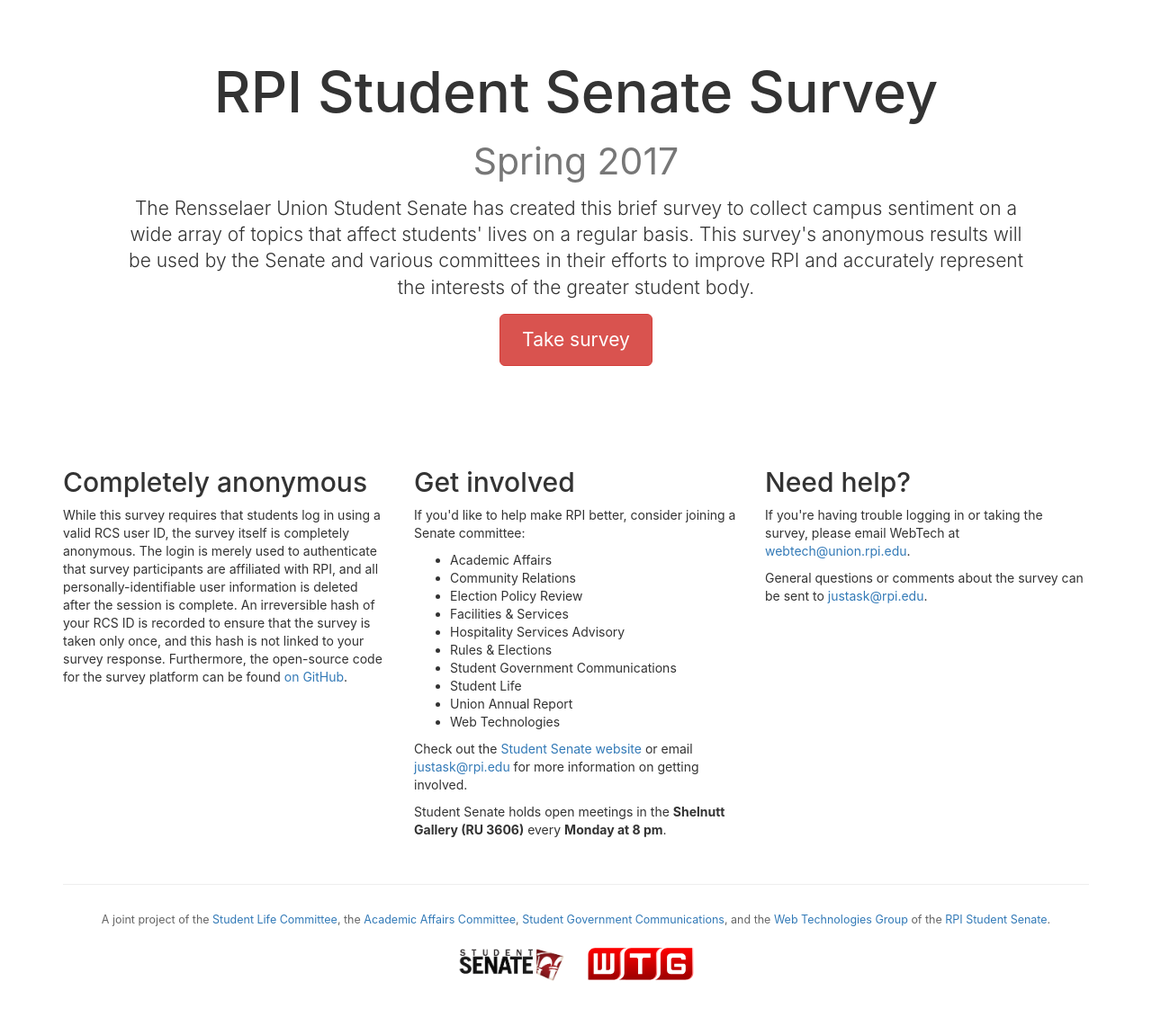
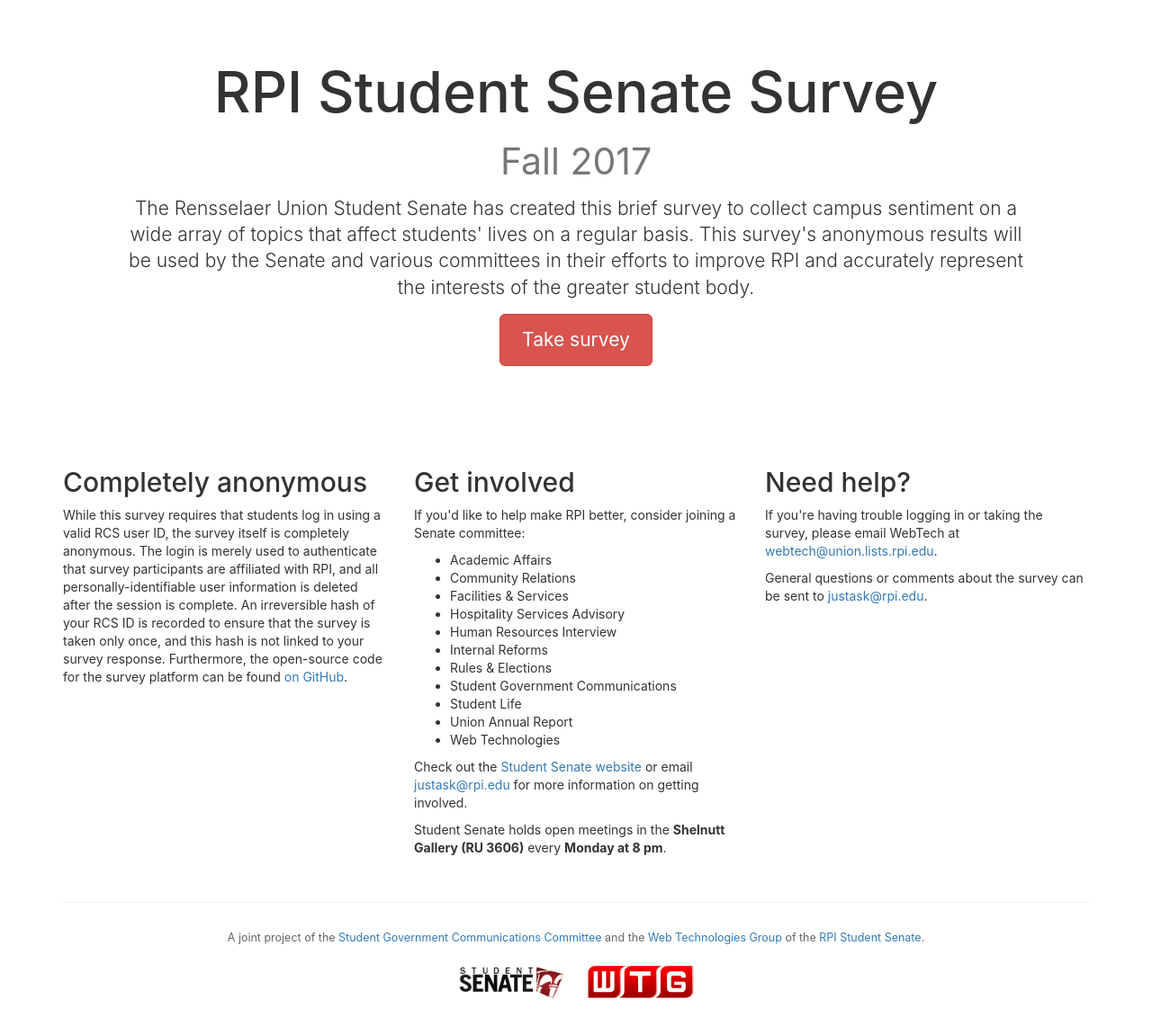
Before and after one commit to wtg/senate-survey, a Flask app: page / in a window 1280 px wide. Shown: the whole page at 90% size. Before the commit the page ends 1091 px from the top, so only its background shows below. Run offline with Flask 2, Linux system fonts and the light colour scheme; some libraries are stand-ins or nearby versions.

Commit message:
Update Spring 2017 to Fall 2017; remove raffle

```diff
--- a/templates/base.html
+++ b/templates/base.html
@@ -14,9 +14,9 @@
                 {% block content %}{% endblock %}
             </div>
             <footer class="footer">
-                <p>A joint project of the <a href="http://stugov.union.rpi.edu/senate/projects/slc/">Student Life Committee</a>, the <a href="http://stugov.union.rpi.edu/senate/projects/aac/">Academic Affairs Committee</a>, <a href="http://stugov.union.rpi.edu/senate/projects/scg/">Student Government Communications</a>, and the <a href="http://webtech.union.rpi.edu">Web Technologies Group</a> of the <a href="http://stugov.union.rpi.edu/senate/">RPI Student Senate</a>.</p>
-                <a href="http://stugov.union.rpi.edu/senate/"><img src="/static/student_senate_logo.png" class="logo-img"></a>
-                <a href="http://webtech.union.rpi.edu"><img src="/static/wtg_logo.svg" class="logo-img"></a>
+                <p>A joint project of the <a href="http://sg.rpi.edu/senate/projects/scg/">Student Government Communications Committee</a> and the <a href="https://webtech.union.rpi.edu">Web Technologies Group</a> of the <a href="http://sg.rpi.edu/senate/">RPI Student Senate</a>.</p>
+                <a href="http://sg.rpi.edu/senate/"><img src="/static/student_senate_logo.png" class="logo-img"></a>
+                <a href="https://webtech.union.rpi.edu"><img src="/static/wtg_logo.svg" class="logo-img"></a>
             </footer>
         </div>
     </body>
--- a/templates/closed.html
+++ b/templates/closed.html
@@ -2,13 +2,13 @@
 
 {% block content %}
             <div class="jumbotron">
-                <h1>RPI Student Senate Survey<br />Fall 2016</h1>
+                <h1>RPI Student Senate Survey<br />Fall 2017</h1>
                 <p class="lead">This survey is now closed. Thank you for your feedback on the quality of care and the ease of access of counseling at RPI.</p>
             </div>
             <div class="row">
                 <div class="col-lg-6 col-lg-push-3">
                     <h2>Get involved</h2>
-                    <p>The Student Life Committee would like to thank you for your participation in the survey and your contribution to improving the student experience at Rensselaer. If any students would like to participate in the subcommittee, meetings are held at 6 pm on Tuesdays in the Student Government Suite.</p>
+                    <p>The Student Senate would like to thank you for your participation in the survey and your contribution to improving the student experience at Rensselaer. If you would like to get involved, please email <a href="mailto:justask@rpi.edu">justask@rpi.edu</a>!</p>
                 </div>
             </div>
 {% endblock %}
--- a/templates/export.html
+++ b/templates/export.html
@@ -24,7 +24,6 @@ angular.module('export', [])
         {name: 'AAC', question_prefix: 'aac'},
         {name: 'SGCC', question_prefix: 'comm'},
         {name: 'Other (final free-response question)', question_prefix: 'other'},
-        {name: 'Raffle', question_prefix: 'raffle'},
     ];
 
     $scope.export_url = function(file_type, question_prefix) {
@@ -44,8 +43,7 @@ angular.module('export', [])
 <div ng-app="export">
 	<div ng-controller="ExportController">
         <div class="alert alert-info">
-            <p><strong>Note:</strong> Due to someone submitting the Bee Movie script as part of her response, the CSV file formatting is a little sus. Please use the Excel files instead, or JSON if you want to programatically access the survey data.</p>
-            <p>—Sid</p>
+            <p><strong>Note:</strong> please use the Excel files. JSON is available if you know what you're doing.</p>
         </div>
         <table class="table table-striped">
             <tr>
--- a/templates/index.html
+++ b/templates/index.html
@@ -10,7 +10,7 @@
 
 {% block content %}
 <div class="jumbotron">
-    <h1>RPI Student Senate Survey<br /><span class="small muted">Spring 2017</span></h1>
+    <h1>RPI Student Senate Survey<br /><span class="small muted">Fall 2017</span></h1>
     <p class="lead">
         The Rensselaer Union Student Senate has created this brief survey to
         collect campus sentiment on a wide array of topics that affect students'
@@ -41,16 +41,17 @@
             <ul>
                 <li>Academic Affairs</li>
                 <li>Community Relations</li>
-                <li>Election Policy Review</li>
                 <li>Facilities &amp; Services</li>
                 <li>Hospitality Services Advisory</li>
+                <li>Human Resources Interview</li>
+                <li>Internal Reforms</li>
                 <li>Rules &amp; Elections</li>
                 <li>Student Government Communications</li>
                 <li>Student Life</li>
                 <li>Union Annual Report</li>
                 <li>Web Technologies</li>
             </ul>
-            Check out the <a href="http://stugov.union.rpi.edu/senate/">Student Senate website</a>
+            Check out the <a href="http://sg.rpi.edu/senate/">Student Senate website</a>
             or email <a href="mailto:justask@rpi.edu">justask@rpi.edu</a> for
             more information on getting involved.
         </p>
@@ -62,7 +63,7 @@
         <h2>Need help?</h2>
         <p>
             If you're having trouble logging in or taking the survey, please
-            email WebTech at <a href="mailto:webtech@union.rpi.edu">webtech@union.rpi.edu</a>.
+            email WebTech at <a href="mailto:webtech@union.lists.rpi.edu">webtech@union.lists.rpi.edu</a>.
         </p>
         <p>
             General questions or comments about the survey can be sent to
--- a/templates/message.html
+++ b/templates/message.html
@@ -2,7 +2,7 @@
 {% block title %}{{ title }}{% endblock %}
 {% block content %}
     <div class="masthead">
-        <h3 class="text-muted">Spring 2017 Student Senate Survey</h3>
+        <h3 class="text-muted">Fall 2017 Student Senate Survey</h3>
     </div>
     <p>{{ message }}</p>
 {% endblock %}
```
Also changed, not shown: templates/form.html (+1 -6 lines).
